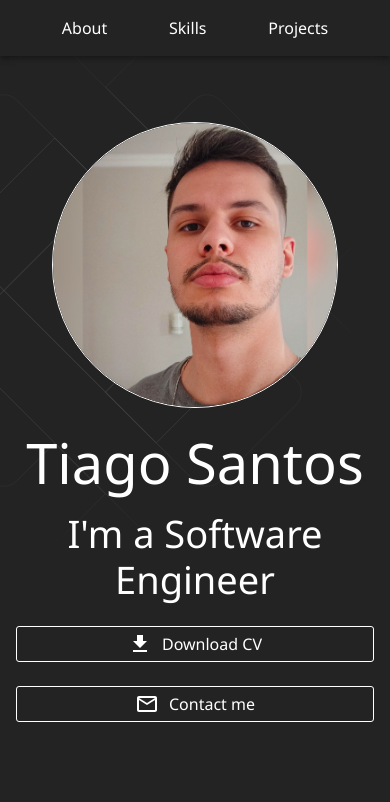
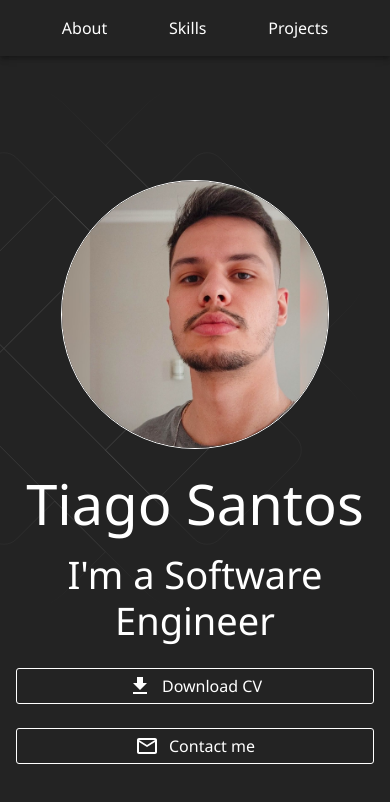
Before and after one commit to Claudioofc/MyPortfolio, a React (Vite) app: page / in a window 390 px wide. Shown: the top 802 px of the page. Built offline with nearby package versions, Linux system fonts and the light colour scheme.

Commit message:
feats: fit hero component UI

```diff
--- a/src/pages/Home/sections/Hero/Hero.tsx
+++ b/src/pages/Home/sections/Hero/Hero.tsx
@@ -12,12 +12,18 @@ const Hero = () => {
     backgroundColor: theme.palette.primary.main,
     height: "100vh",
     display: "flex",
-    alignItems: "center"
+    alignItems: "center",
+      [theme.breakpoints.up('xs')]: { // <= mobile
+        paddingTop: "100px"
+      },
+      [theme.breakpoints.up('md')]: { // >= desktop
+        paddingTop: "0"
+      }
 
   }));
 
   const StyledImg = styled("img")(({theme}) => ({
-    width: "80%",
+    width: "75%",
     borderRadius: "50%",
     border: `1px solid ${theme.palette.primary.contrastText}`
   }));
```
